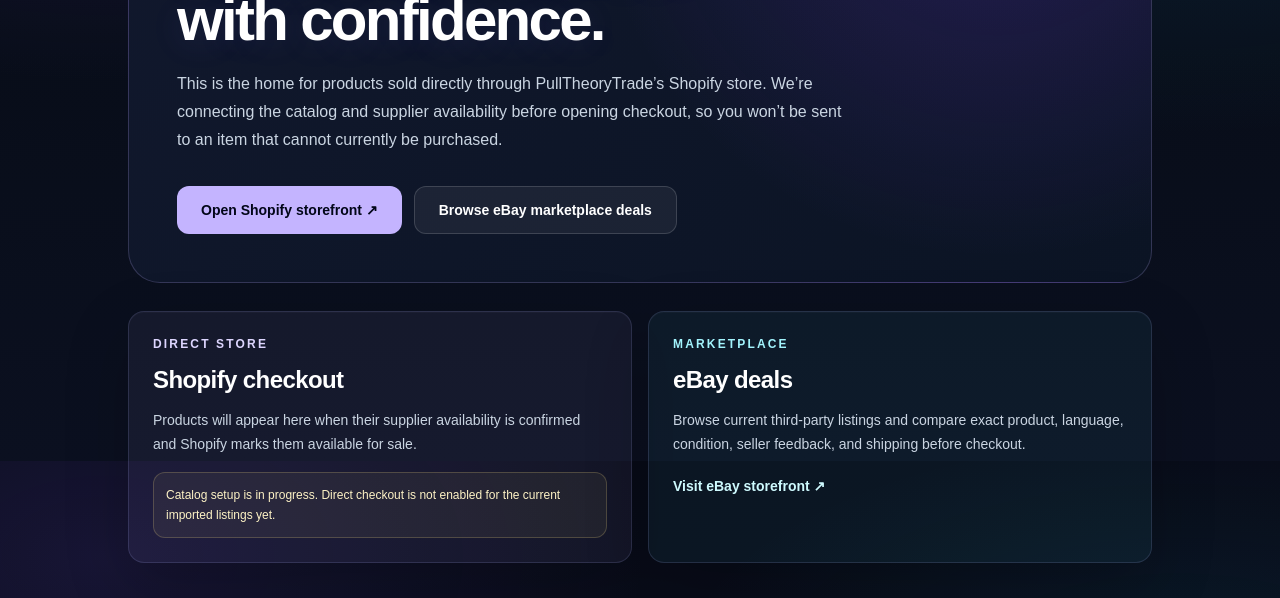
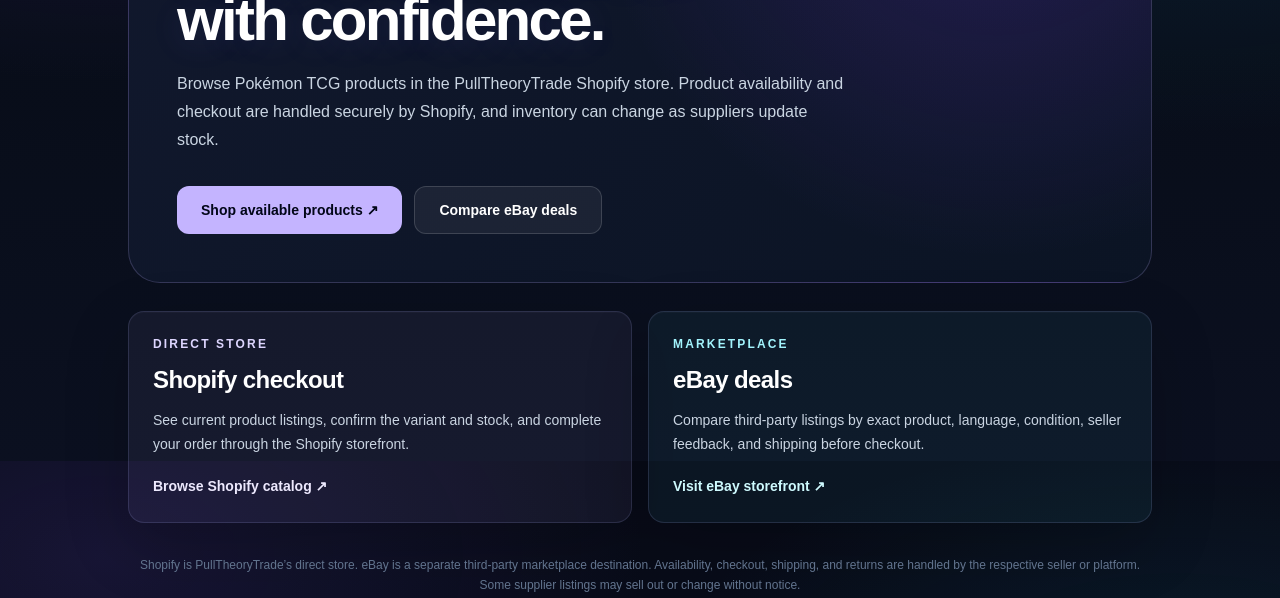
Before and after one commit to PullTheory/Pull-Theory, a Next.js app: page /shopify in a window 1280 px wide. Shown: the part 339-937 px from the top of the page. Built offline with nearby package versions, Linux system fonts and the light colour scheme; no server answers.

Commit message:
Replace outdated Shopify setup notice with live catalog links

```diff
--- a/app/shopify/page.tsx
+++ b/app/shopify/page.tsx
@@ -1,10 +1,12 @@
 import Link from "next/link";
 
 const shopifyUrl = "https://pulltheorytrade.myshopify.com";
+const shopifyCatalogUrl = "https://pulltheorytrade.myshopify.com/collections/all";
+const ebayUrl = "https://ebay.com/inf/pulltheorytrade?mkcid=1&mkrid=711-53200-19255-0&siteid=0&campid=5339243799&toolid=80008&mkevt=1";
 
 export const metadata = {
   title: "Shop PullTheoryTrade Direct | Shopify Store",
-  description: "Shop directly with PullTheoryTrade through our Shopify storefront.",
+  description: "Browse Pokémon TCG products in the PullTheoryTrade Shopify store.",
 };
 
 export default function ShopifyStorePage() {
@@ -14,27 +16,27 @@ export default function ShopifyStorePage() {
         <section className="overflow-hidden rounded-[2rem] border border-violet-300/20 bg-[radial-gradient(circle_at_85%_0%,rgba(124,58,237,.22),transparent_42%),linear-gradient(135deg,#11182d,#0b1424)] p-7 sm:p-12">
           <p className="text-xs font-black uppercase tracking-[.24em] text-violet-200">PullTheoryTrade · direct shop</p>
           <h1 className="mt-4 max-w-3xl text-4xl font-black tracking-tight sm:text-6xl">Shop direct. Collect with confidence.</h1>
-          <p className="mt-5 max-w-2xl text-base leading-7 text-slate-300">This is the home for products sold directly through PullTheoryTrade’s Shopify store. We’re connecting the catalog and supplier availability before opening checkout, so you won’t be sent to an item that cannot currently be purchased.</p>
+          <p className="mt-5 max-w-2xl text-base leading-7 text-slate-300">Browse Pokémon TCG products in the PullTheoryTrade Shopify store. Product availability and checkout are handled securely by Shopify, and inventory can change as suppliers update stock.</p>
           <div className="mt-8 flex flex-wrap gap-3">
-            <a href={shopifyUrl} target="_blank" rel="noopener noreferrer" className="inline-flex min-h-12 items-center justify-center rounded-xl bg-violet-300 px-6 py-3 text-sm font-black text-slate-950 transition hover:bg-violet-200">Open Shopify storefront ↗</a>
-            <Link href="/sealed-products" className="inline-flex min-h-12 items-center justify-center rounded-xl border border-white/15 bg-white/[.06] px-6 py-3 text-sm font-bold text-white transition hover:bg-white/10">Browse eBay marketplace deals</Link>
+            <a href={shopifyCatalogUrl} target="_blank" rel="noopener noreferrer" className="inline-flex min-h-12 items-center justify-center rounded-xl bg-violet-300 px-6 py-3 text-sm font-black text-slate-950 transition hover:bg-violet-200">Shop available products ↗</a>
+            <Link href="/sealed-products" className="inline-flex min-h-12 items-center justify-center rounded-xl border border-white/15 bg-white/[.06] px-6 py-3 text-sm font-bold text-white transition hover:bg-white/10">Compare eBay deals</Link>
           </div>
         </section>
         <section className="mt-7 grid gap-4 sm:grid-cols-2">
           <article className="rounded-2xl border border-violet-300/20 bg-violet-300/[.06] p-6">
             <p className="text-xs font-black uppercase tracking-[.18em] text-violet-200">Direct store</p>
             <h2 className="mt-3 text-2xl font-black">Shopify checkout</h2>
-            <p className="mt-3 text-sm leading-6 text-slate-300">Products will appear here when their supplier availability is confirmed and Shopify marks them available for sale.</p>
-            <p className="mt-4 rounded-xl border border-amber-200/20 bg-amber-200/[.06] p-3 text-xs leading-5 text-amber-100">Catalog setup is in progress. Direct checkout is not enabled for the current imported listings yet.</p>
+            <p className="mt-3 text-sm leading-6 text-slate-300">See current product listings, confirm the variant and stock, and complete your order through the Shopify storefront.</p>
+            <a href={shopifyCatalogUrl} target="_blank" rel="noopener noreferrer" className="mt-5 inline-flex text-sm font-black text-violet-100 hover:text-white">Browse Shopify catalog ↗</a>
           </article>
           <article className="rounded-2xl border border-cyan-300/20 bg-cyan-300/[.05] p-6">
             <p className="text-xs font-black uppercase tracking-[.18em] text-cyan-200">Marketplace</p>
             <h2 className="mt-3 text-2xl font-black">eBay deals</h2>
-            <p className="mt-3 text-sm leading-6 text-slate-300">Browse current third-party listings and compare exact product, language, condition, seller feedback, and shipping before checkout.</p>
-            <a href="https://ebay.com/inf/pulltheorytrade?mkcid=1&mkrid=711-53200-19255-0&siteid=0&campid=5339243799&toolid=80008&mkevt=1" target="_blank" rel="noopener noreferrer sponsored" className="mt-5 inline-flex text-sm font-black text-cyan-100 hover:text-white">Visit eBay storefront ↗</a>
+            <p className="mt-3 text-sm leading-6 text-slate-300">Compare third-party listings by exact product, language, condition, seller feedback, and shipping before checkout.</p>
+            <a href={ebayUrl} target="_blank" rel="noopener noreferrer sponsored" className="mt-5 inline-flex text-sm font-black text-cyan-100 hover:text-white">Visit eBay storefront ↗</a>
           </article>
         </section>
-        <p className="mt-8 text-center text-xs leading-5 text-slate-500">Shopify is PullTheoryTrade’s direct store. eBay is a separate third-party marketplace destination. Availability, checkout, shipping, and returns are handled by the respective seller or platform.</p>
+        <p className="mt-8 text-center text-xs leading-5 text-slate-500">Shopify is PullTheoryTrade’s direct store. eBay is a separate third-party marketplace destination. Availability, checkout, shipping, and returns are handled by the respective seller or platform. Some supplier listings may sell out or change without notice.</p>
       </div>
     </main>
   );
```
